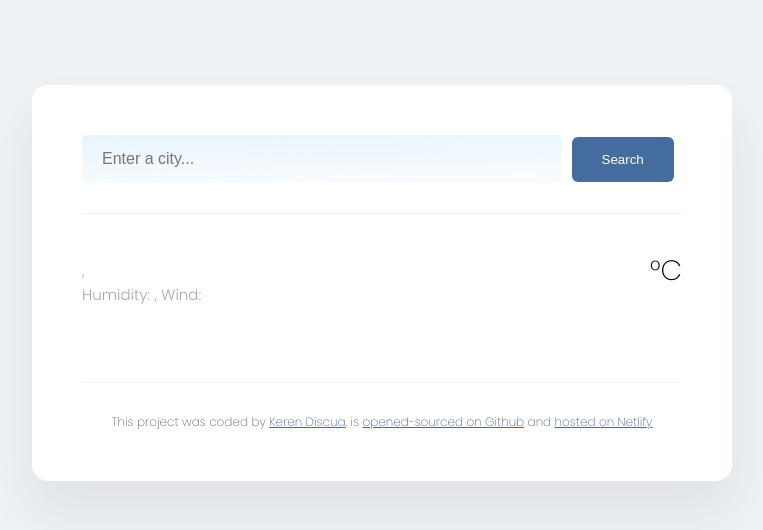
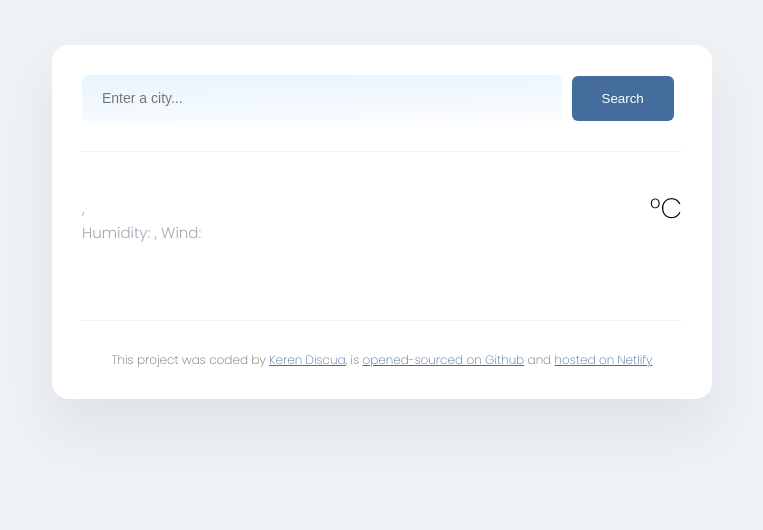
Before and after one commit to kdiscua/lesson-7, a plain HTML site: page index.html in a window 1280 px wide. Shown: the whole page, without its empty margins (258-1021 px from the left). Drawn offline with nearby package versions, Linux system fonts and the light colour scheme; no server answers.

Commit message:
update css

```diff
--- a/src/style.css
+++ b/src/style.css
@@ -12,10 +12,10 @@ a {
 .weather-app {
   background: white;
   max-width: 600px;
-  margin: 85px auto;
+  margin: 45px auto;
   box-shadow: 0 30px 50px rgba(65, 50, 100, 0.08);
   border-radius: 16px;
-  padding: 50px;
+  padding: 30px;
 }
 
 header {
@@ -32,7 +32,7 @@ header {
   border: none;
   border-radius: 6px;
   width: 80%;
-  font-size: 16px;
+  font-size: 14px;
   padding: 15px 20px;
 }
 
```
